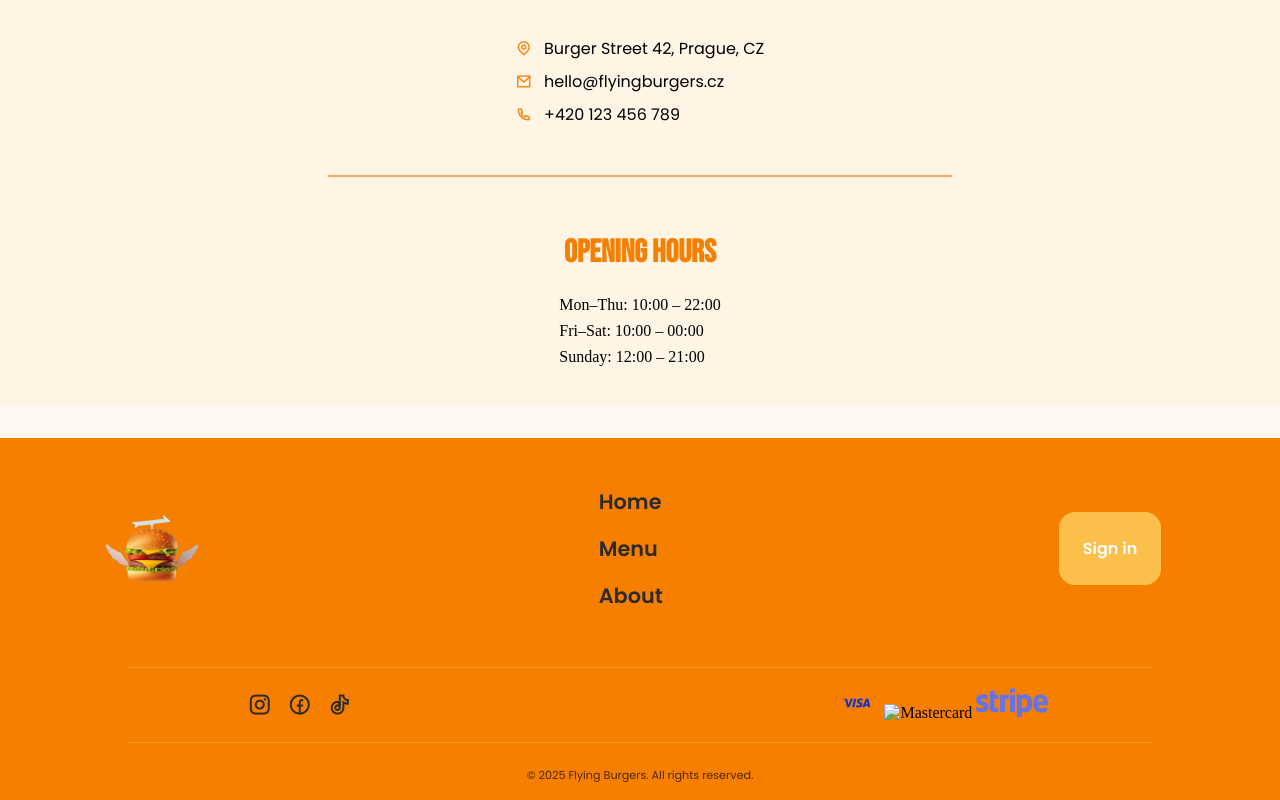
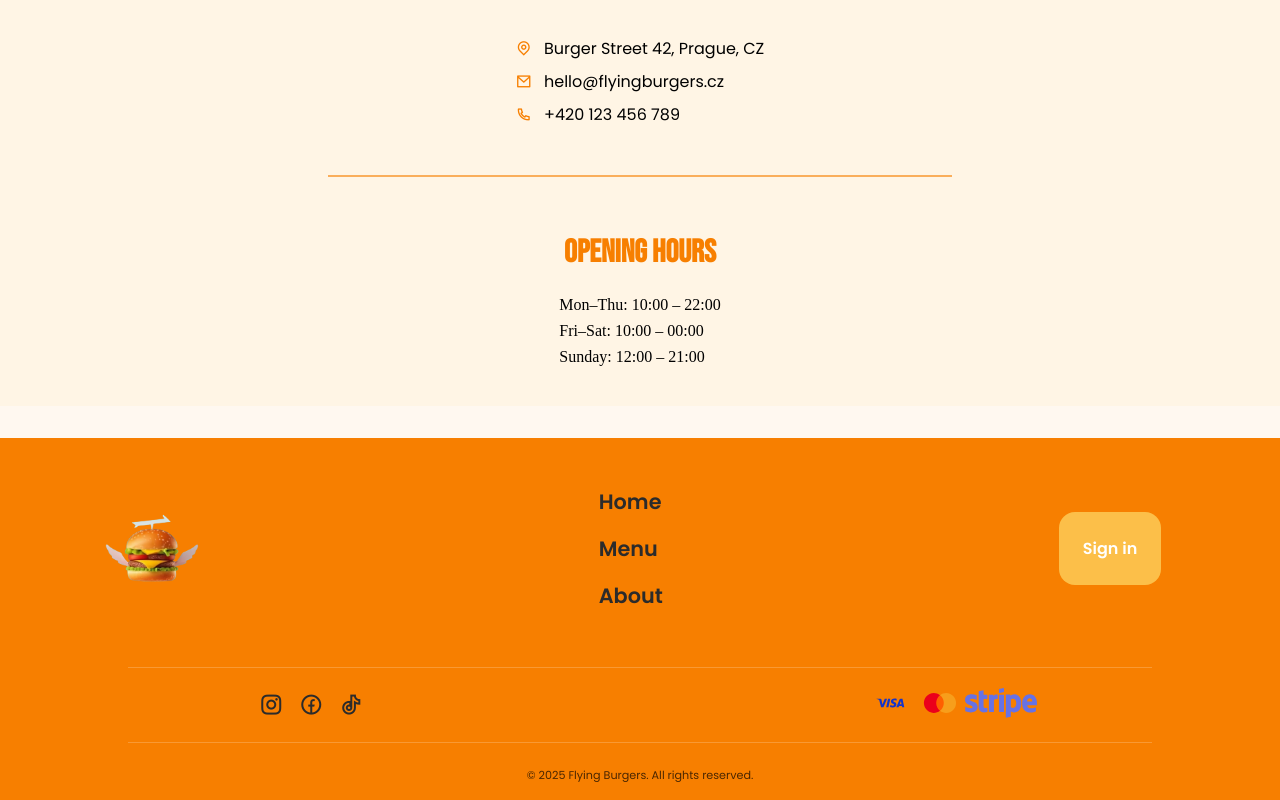
Before and after one commit to Vojta-10/Flying-Burgers-MP, a plain HTML site: page pages/index.html in a window 1280 px wide. Shown: the part 6906-7706 px from the top of the page. Drawn offline with nearby package versions, Linux system fonts and the light colour scheme.

Commit message:
Update index.html

```diff
--- a/pages/index.html
+++ b/pages/index.html
@@ -350,7 +350,7 @@
             />
           </svg>
           <img
-            src="images/ma_symbol.svg"
+            src="../images/ma_symbol.svg"
             alt="Mastercard"
             class="payment-icon"
           />
```
